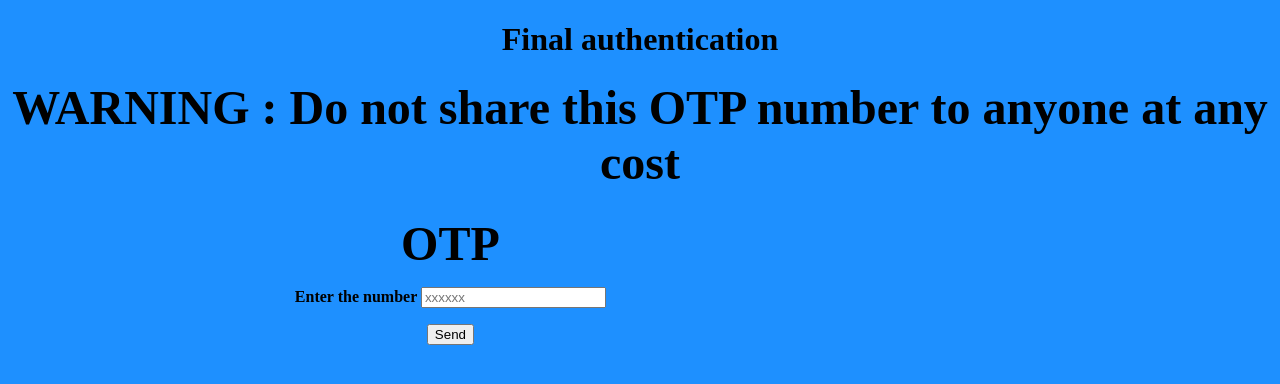
After one commit to IB-NET-Internet-Banking-Network/Entire-Network, a Flask app: page /otpPage in a window 1280 px wide. The commit adds this page. Shown: the top 384 px of the page. Run offline with Flask 2, Linux system fonts and the light colour scheme.

Commit message:
Added OTP html page and flask function

```diff
--- a/App.py
+++ b/App.py
@@ -172,10 +172,18 @@ def ErrorInMethodOfPayment(usr):
     return f"""<h1>ERROR , method of Payment is not given</h1>"""
 
 
-@app.route("/finalPage", methods=["POST", "GET"])
+@app.route("/otpPage", methods=["POST", "GET"])
 def paid():
-    print("payment in progress")
-    return f""" <h1> payment is in progress..... </h1>"""
+    print("OTP page display")
+
+    if request.method == "POST":
+
+        OTPnumber = request.form["OTP"]
+        print("OTP is : ", str(OTPnumber))
+        return f"""<h1>Payment is in progress...wait for a while</h1>"""
+    else:
+        return render_template('otp.html')
+
 
 if __name__ == "__main__":
     app.run(port= 1000, debug=True)
--- a/static/CSS/card1.css
+++ b/static/CSS/card1.css
@@ -106,3 +106,8 @@ h1{
     margin-left: 50px;
     font-size: 50px;
 }
+.cvv-field-groups{
+    margin-top: 800px;
+    margin-left: 200px;
+    /* float: right; */
+}
--- a/templates/card1.html
+++ b/templates/card1.html
@@ -30,7 +30,7 @@
 
         <div class="date-field-group">
             <label><b>Expiry Date</b></label><br>
-            <input type="month" name="expiryDate" class="date-field" min="2021-01" max="2029-01">
+            <input type="date" name="expiryDate" class="date-field" min="2021-01" max="2029-01">
 
         </div>
 
--- /dev/null
+++ b/templates/otp.html
@@ -0,0 +1,81 @@
+<!DOCTYPE html>
+<html>
+		<body style = "background-color:dodgerblue">
+		<h1><center><b>Final authentication<center><b></h1>
+		<head><font size = "12"><center><b>WARNING : Do not share this OTP number to anyone at any cost</b><center></font></head>
+
+		<style>
+		/* Create three unequal columns that floats next to each other */
+		.column {
+		float: left;
+		padding: 10px;
+		}
+		/* Middle column */
+		.column.middle {
+		width: 70%;
+		font-size:26;
+		}
+		/* Clear floats after the columns */
+		.row:after {
+		content: "";
+		display: table;
+		clear: both;
+		}
+		/* Responsive layout - makes the three columns stack on top of each other instead of next to each other */
+		@media screen and (max-width: 600px) {
+		.column.side, .column.middle {
+			width: 100%;
+		}
+		}
+				body {
+		margin:1;
+		}
+		* {
+		box-sizing: border-box;
+		}
+				img.img
+				{
+					border-radius :55%;
+				}
+				.column.side
+				{
+					max-width:400px;
+					height:175%;
+					padding-left: 40px;
+					padding-top:40px;
+					border: 1px solid black;
+					box-sizing: border-box;
+					background-color:rgb(248, 190, 88);
+					font-size:36;
+					width: 30%;
+				}
+				#pr
+				{
+					font-size:46;
+				}
+				.pink
+
+				{
+					color:rgb(255,50,250);
+				}
+
+		</style>
+
+		<body>
+			<div class="row">
+
+
+			<div class="column middle">
+
+			<p><font size = 12>OTP</font></p>
+				<form action="?otp" method="POST">
+				<p>
+				<label for ="otp">Enter the number </label>
+				<input id="otp" name="OTP" maxlength ="6" type = "password" placeholder="xxxxxx">
+				</p>
+				<button type="submit" value="submit">Send</button>
+				</form>
+			</div>
+
+		</body>
+	</html>
```
